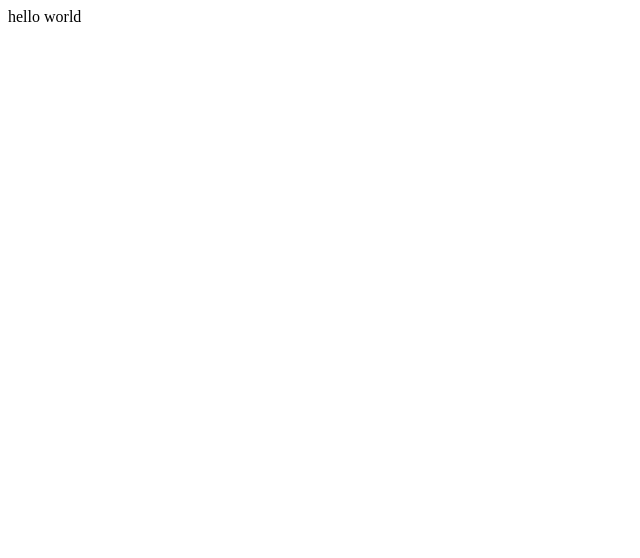
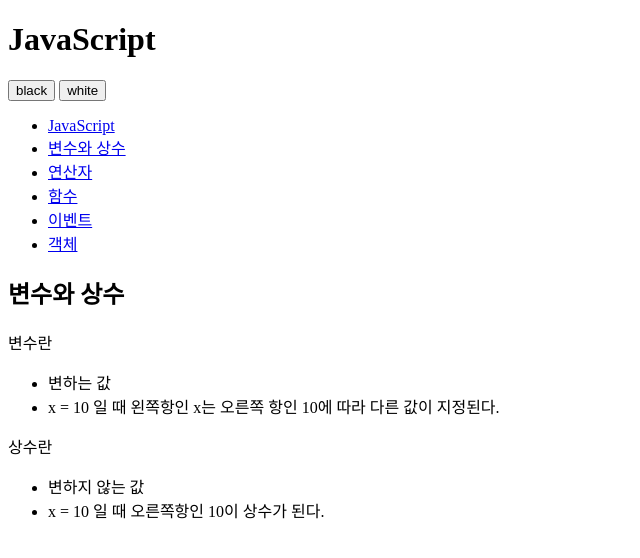
Before and after one commit to Agju/opentutorials-Agju, a plain HTML site: page index.html in a window 1280 px wide. Shown: the whole page, without its empty margins (0-640 px from the left). Drawn offline with Linux system fonts and the light colour scheme.

Commit message:
add html

```diff
--- a/index.html
+++ b/index.html
@@ -1,24 +1,53 @@
 <!DOCTYPE html>
-<html lang="en">
-	<head>
-		<meta charset="utf-8">
+<html>
+    <head>
+        <meta charset="utf-8" />
+    </head>
 
-		<!-- Always force latest IE rendering engine (even in intranet) & Chrome Frame
-		Remove this if you use the .htaccess -->
-		<meta http-equiv="X-UA-Compatible" content="IE=edge,chrome=1">
-
-		<title>index</title>
-		<meta name="description" content="">
-		<meta name="author" content="jo">
-
-		<meta name="viewport" content="width=device-width; initial-scale=1.0">
-
-		<!-- Replace favicon.ico & apple-touch-icon.png in the root of your domain and delete these references -->
-		<link rel="shortcut icon" href="/favicon.ico">
-		<link rel="apple-touch-icon" href="/apple-touch-icon.png">
-	</head>
-
-	<body>
-		hello world
-	</body>
+    <body id="body">
+        <div>
+            <header>
+                <h1>JavaScript</h1>
+            </header>
+            <div id="toolbar">
+                <input type="button" value="black" />
+                <input type="button" value="white" />
+            </div>
+            <nav>
+                <ul>
+                    <li><a href="http://opentutorials.org/course/49/17">JavaScript</a></li>
+                    <li><a href="http://opentutorials.org/course/49/16">변수와 상수</a></li>
+                    <li><a href="http://opentutorials.org/course/49/18">연산자</a></li>
+                    <li><a href="http://opentutorials.org/course/49/19">함수</a></li>
+                    <li><a href="http://opentutorials.org/course/49/20">이벤트</a></li>
+                    <li><a href="http://opentutorials.org/course/49/21">객체</a></li>
+                </ul>
+            </nav>
+            <article>
+                <h2>변수와 상수</h2>
+                <div>
+                    <p>변수란</p>
+                    <ul>
+                        <li>
+                            변하는 값
+                        </li>
+                        <li>
+                            x = 10 일 때 왼쪽항인 x는 오른쪽 항인 10에 따라 다른 값이 지정된다.
+                        </li>
+                    </ul>
+                    <p>
+                        상수란
+                    </p>
+                    <ul>
+                        <li>
+                            변하지 않는 값
+                        </li>
+                        <li>
+                            x = 10 일 때 오른쪽항인 10이 상수가 된다.
+                        </li>
+                    </ul>
+                </div>
+            </article>
+        </div>
+    </body>
 </html>
```
